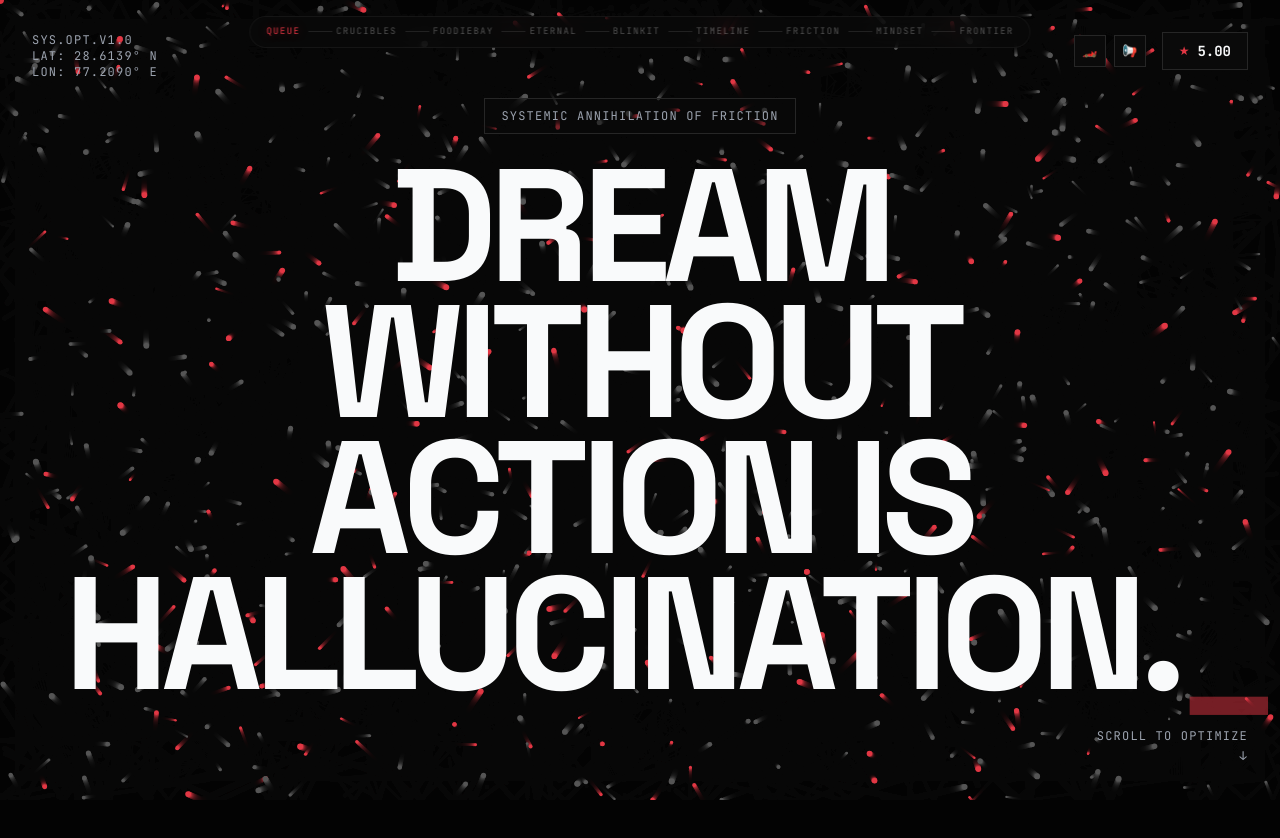
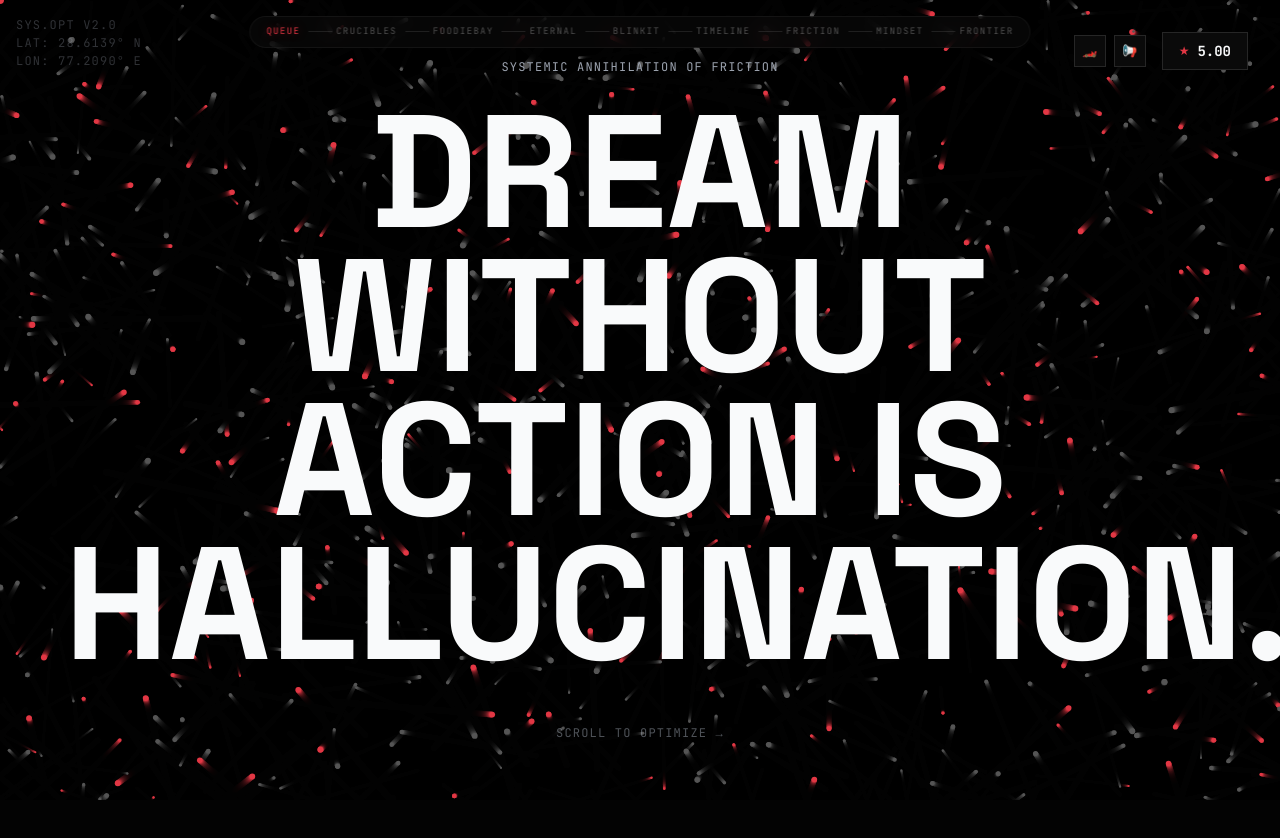
Before and after one commit to Aman-290/deepinder-goyal, a React (Vite) app: page / in a window 1280 px wide. Shown: the top 838 px of the page. Built offline with nearby package versions, Linux system fonts and the light colour scheme.

Commit message:
feat: refactor hero with Spline 3D integration, GSAP scroll, canvas fallback

```diff
--- a/src/components/HeroSection.tsx
+++ b/src/components/HeroSection.tsx
@@ -1,84 +1,39 @@
-import { useEffect, useRef, useState } from 'react';
-import { motion, useScroll, useTransform } from 'motion/react';
+import { useRef, useEffect, useState, useCallback, lazy, Suspense } from 'react';
+import { gsap } from 'gsap';
+import { ScrollTrigger } from 'gsap/ScrollTrigger';
 
-export default function HeroSection() {
-  const canvasRef = useRef<HTMLCanvasElement>(null);
-  const containerRef = useRef<HTMLDivElement>(null);
-  const { scrollYProgress } = useScroll({
-    target: containerRef,
-    offset: ["start start", "end start"]
-  });
+gsap.registerPlugin(ScrollTrigger);
 
-  const [text, setText] = useState('');
-  const fullText = "Dream without action is hallucination.";
-
-  useEffect(() => {
-    let i = 0;
-    const typingInterval = setInterval(() => {
-      if (i < fullText.length) {
-        setText(fullText.slice(0, i + 1));
-        i++;
-      } else {
-        clearInterval(typingInterval);
-      }
-    }, 100);
-    return () => clearInterval(typingInterval);
-  }, []);
-
-  useEffect(() => {
-    const canvas = canvasRef.current;
-    if (!canvas) return;
-    const ctx = canvas.getContext('2d');
-    if (!ctx) return;
-
-    let animationFrameId: number;
-    let particles: Particle[] = [];
-
-    const resizeCanvas = () => {
-      canvas.width = window.innerWidth;
-      canvas.height = window.innerHeight;
-      initParticles();
-    };
+const Spline = lazy(() =>
+  import('@splinetool/react-spline').then((mod) => ({ default: mod.default }))
+);
 
 class Particle {
-      x: number;
-      y: number;
-      vx: number;
-      vy: number;
-      targetX: number;
-      targetY: number;
-      color: string;
-      size: number;
+  x: number; y: number; vx: number; vy: number;
+  targetX: number; targetY: number;
+  color: string; size: number;
 
-      constructor(x: number, y: number, targetX: number, targetY: number, color: string) {
-        this.x = x;
-        this.y = y;
+  constructor(canvasW: number, canvasH: number, gridX: number, gridY: number) {
+    this.x = Math.random() * canvasW;
+    this.y = Math.random() * canvasH;
     this.vx = (Math.random() - 0.5) * 2;
     this.vy = (Math.random() - 0.5) * 2;
-        this.targetX = targetX;
-        this.targetY = targetY;
-        this.color = color;
+    this.targetX = gridX;
+    this.targetY = gridY;
+    this.color = Math.random() > 0.7 ? '#E23744' : '#555555';
     this.size = Math.random() * 2 + 1;
   }
 
-      update(progress: number) {
+  update(progress: number, canvasW: number, canvasH: number) {
     if (progress < 0.1) {
-          // Chaotic movement
       this.x += this.vx;
       this.y += this.vy;
-
-          if (this.x < 0 || this.x > canvas!.width) this.vx *= -1;
-          if (this.y < 0 || this.y > canvas!.height) this.vy *= -1;
+      if (this.x < 0 || this.x > canvasW) this.vx *= -1;
+      if (this.y < 0 || this.y > canvasH) this.vy *= -1;
     } else {
-          // Snap to grid based on scroll progress
-          const easeProgress = Math.min((progress - 0.1) * 1.5, 1); // 0 to 1
-
-          // Interpolate between current chaotic position and target grid position
-          const dx = this.targetX - this.x;
-          const dy = this.targetY - this.y;
-
-          this.x += dx * easeProgress * 0.1;
-          this.y += dy * easeProgress * 0.1;
+      const ease = Math.min((progress - 0.1) / 0.9, 1);
+      this.x += (this.targetX - this.x) * ease * 0.05;
+      this.y += (this.targetY - this.y) * ease * 0.05;
     }
   }
 
@@ -90,120 +45,163 @@ export default function HeroSection() {
   }
 }
 
-    const initParticles = () => {
-      particles = [];
-      const cols = 40;
-      const rows = 20;
-      const spacingX = canvas.width / cols;
-      const spacingY = canvas.height / rows;
+function CanvasFallback({ progress }: { progress: number }) {
+  const canvasRef = useRef<HTMLCanvasElement>(null);
+  const particlesRef = useRef<Particle[]>([]);
+  const rafRef = useRef<number>(0);
 
-      for (let i = 0; i < cols; i++) {
-        for (let j = 0; j < rows; j++) {
-          // Create a pattern (e.g., Zomato Z or a face shape)
-          // For simplicity, let's make a grid that forms a central dense area
-          const targetX = i * spacingX + spacingX / 2;
-          const targetY = j * spacingY + spacingY / 2;
-
-          const isRed = Math.random() > 0.7;
-          const color = isRed ? '#E23744' : '#555555';
-
-          // Start at random positions
-          const startX = Math.random() * canvas.width;
-          const startY = Math.random() * canvas.height;
-
-          particles.push(new Particle(startX, startY, targetX, targetY, color));
+  const initParticles = useCallback((w: number, h: number) => {
+    const cols = 40, rows = 20;
+    const particles: Particle[] = [];
+    for (let r = 0; r < rows; r++) {
+      for (let c = 0; c < cols; c++) {
+        particles.push(new Particle(w, h, (c / (cols - 1)) * w, (r / (rows - 1)) * h));
       }
     }
+    return particles;
+  }, []);
+
+  useEffect(() => {
+    const canvas = canvasRef.current;
+    if (!canvas) return;
+    const ctx = canvas.getContext('2d')!;
+
+    const resize = () => {
+      canvas.width = window.innerWidth;
+      canvas.height = window.innerHeight;
+      particlesRef.current = initParticles(canvas.width, canvas.height);
     };
+    resize();
+    window.addEventListener('resize', resize);
 
-    window.addEventListener('resize', resizeCanvas);
-    resizeCanvas();
-
-    let currentProgress = 0;
-    const unsubscribe = scrollYProgress.on("change", (v) => {
-      currentProgress = v;
-    });
-
-    const render = () => {
-      ctx.fillStyle = 'rgba(5, 5, 5, 0.2)';
+    const animate = () => {
+      ctx.fillStyle = 'rgba(3, 3, 3, 0.2)';
       ctx.fillRect(0, 0, canvas.width, canvas.height);
-
-      particles.forEach(p => {
-        p.update(currentProgress);
+      for (const p of particlesRef.current) {
+        p.update(progress, canvas.width, canvas.height);
         p.draw(ctx);
-      });
-
-      // Draw connections if progress is high
-      if (currentProgress > 0.5) {
-        ctx.strokeStyle = 'rgba(255, 255, 255, 0.05)';
-        ctx.lineWidth = 1;
-        for (let i = 0; i < particles.length; i++) {
-          for (let j = i + 1; j < particles.length; j++) {
-            const dx = particles[i].x - particles[j].x;
-            const dy = particles[i].y - particles[j].y;
-            const dist = Math.sqrt(dx * dx + dy * dy);
-            if (dist < 50) {
+      }
+      if (progress > 0.5) {
+        ctx.strokeStyle = `rgba(226, 55, 68, ${(progress - 0.5) * 0.1})`;
+        ctx.lineWidth = 0.5;
+        for (let i = 0; i < particlesRef.current.length; i++) {
+          for (let j = i + 1; j < Math.min(i + 10, particlesRef.current.length); j++) {
+            const a = particlesRef.current[i], b = particlesRef.current[j];
+            const dx = a.x - b.x, dy = a.y - b.y;
+            if (dx * dx + dy * dy < 2500) {
               ctx.beginPath();
-              ctx.moveTo(particles[i].x, particles[i].y);
-              ctx.lineTo(particles[j].x, particles[j].y);
+              ctx.moveTo(a.x, a.y);
+              ctx.lineTo(b.x, b.y);
               ctx.stroke();
             }
           }
         }
       }
-
-      animationFrameId = requestAnimationFrame(render);
+      rafRef.current = requestAnimationFrame(animate);
     };
-
-    render();
+    animate();
 
     return () => {
-      window.removeEventListener('resize', resizeCanvas);
-      cancelAnimationFrame(animationFrameId);
-      unsubscribe();
+      cancelAnimationFrame(rafRef.current);
+      window.removeEventListener('resize', resize);
     };
-  }, [scrollYProgress]);
+  }, [progress, initParticles]);
 
-  const opacity = useTransform(scrollYProgress, [0, 0.5], [1, 0]);
-  const y = useTransform(scrollYProgress, [0, 0.5], [0, -100]);
+  return <canvas ref={canvasRef} className="absolute inset-0 w-full h-full" />;
+}
+
+function useTypingAnimation(text: string, speed = 80) {
+  const [displayed, setDisplayed] = useState('');
+  const [done, setDone] = useState(false);
+
+  useEffect(() => {
+    let i = 0;
+    const interval = setInterval(() => {
+      if (i < text.length) {
+        setDisplayed(text.slice(0, i + 1));
+        i++;
+      } else {
+        setDone(true);
+        clearInterval(interval);
+      }
+    }, speed);
+    return () => clearInterval(interval);
+  }, [text, speed]);
+
+  return { displayed, done };
+}
+
+export default function HeroSection() {
+  const containerRef = useRef<HTMLDivElement>(null);
+  const [progress, setProgress] = useState(0);
+  const [splineLoaded, setSplineLoaded] = useState(false);
+  const [splineError, setSplineError] = useState(false);
+  const { displayed, done } = useTypingAnimation('DREAM WITHOUT ACTION IS HALLUCINATION.');
+
+  useEffect(() => {
+    if (!containerRef.current) return;
+
+    const trigger = ScrollTrigger.create({
+      trigger: containerRef.current,
+      start: 'top top',
+      end: 'bottom top',
+      scrub: true,
+      onUpdate: (self) => {
+        setProgress(self.progress);
+      },
+    });
+
+    return () => trigger.kill();
+  }, []);
+
+  const SPLINE_SCENE_URL = '';
 
   return (
-    <div ref={containerRef} className="relative h-[200vh] w-full bg-bg">
-      <div className="sticky top-0 h-screen w-full overflow-hidden">
-        <canvas
-          ref={canvasRef}
+    <section ref={containerRef} className="relative h-[200vh]">
+      <div className="sticky top-0 h-screen overflow-hidden">
+        {SPLINE_SCENE_URL && !splineError ? (
+          <Suspense fallback={<CanvasFallback progress={progress} />}>
+            <Spline
+              scene={SPLINE_SCENE_URL}
+              onLoad={() => setSplineLoaded(true)}
+              onError={() => setSplineError(true)}
               className="absolute inset-0 w-full h-full"
             />
+            {!splineLoaded && <CanvasFallback progress={progress} />}
+          </Suspense>
+        ) : (
+          <CanvasFallback progress={progress} />
+        )}
 
-        <div className="absolute inset-0 flex flex-col items-center justify-center pointer-events-none z-10">
-          <motion.div
-            style={{ opacity, y }}
-            className="text-center px-4 w-full max-w-7xl mx-auto relative"
+        <div
+          className="absolute inset-0 flex flex-col items-center justify-center px-4"
+          style={{ opacity: Math.max(0, 1 - progress * 2.5) }}
         >
+          <p className="hud-text text-muted mb-6 tracking-[0.3em]">
+            SYSTEMIC ANNIHILATION OF FRICTION
+          </p>
 
+          <h1 className="text-5xl sm:text-7xl md:text-8xl lg:text-[10rem] font-display font-bold leading-[0.9] text-center max-w-6xl">
+            {displayed}
+            {!done && (
+              <span className="inline-block w-[3px] h-[0.8em] bg-zomato ml-1 animate-pulse" />
+            )}
+          </h1>
 
-            <div className="hud-text text-muted mb-6 text-sm md:text-base border border-line inline-block px-4 py-2 bg-surface/50 backdrop-blur-sm">
-              SYSTEMIC ANNIHILATION OF FRICTION
-            </div>
-            <h1 className="font-display text-6xl md:text-8xl lg:text-[10rem] font-bold uppercase tracking-tighter text-ink max-w-6xl mx-auto leading-[0.85] mix-blend-difference">
-              {text}
-              <span className="animate-pulse text-zomato">_</span>
-            </h1>
-          </motion.div>
+          <p
+            className="hud-text text-muted/50 mt-12 tracking-[0.2em]"
+            style={{ opacity: done ? 1 : 0, transition: 'opacity 1s' }}
+          >
+            SCROLL TO OPTIMIZE →
+          </p>
         </div>
 
-        {/* HUD Elements */}
-        <div className="absolute top-8 left-8 hud-text text-xs text-muted">
-          <div>SYS.OPT.V1.0</div>
+        <div className="absolute top-4 left-4 hud-text text-muted/30 text-[10px]">
+          <div>SYS.OPT V2.0</div>
           <div>LAT: 28.6139° N</div>
           <div>LON: 77.2090° E</div>
         </div>
-
-        <div className="absolute bottom-8 right-8 hud-text text-xs text-muted text-right">
-          <div>SCROLL TO OPTIMIZE</div>
-          <div className="animate-bounce mt-2">↓</div>
       </div>
-      </div>
-    </div>
+    </section>
   );
 }
```
Lines whose indentation alone changed are shown as unchanged.
